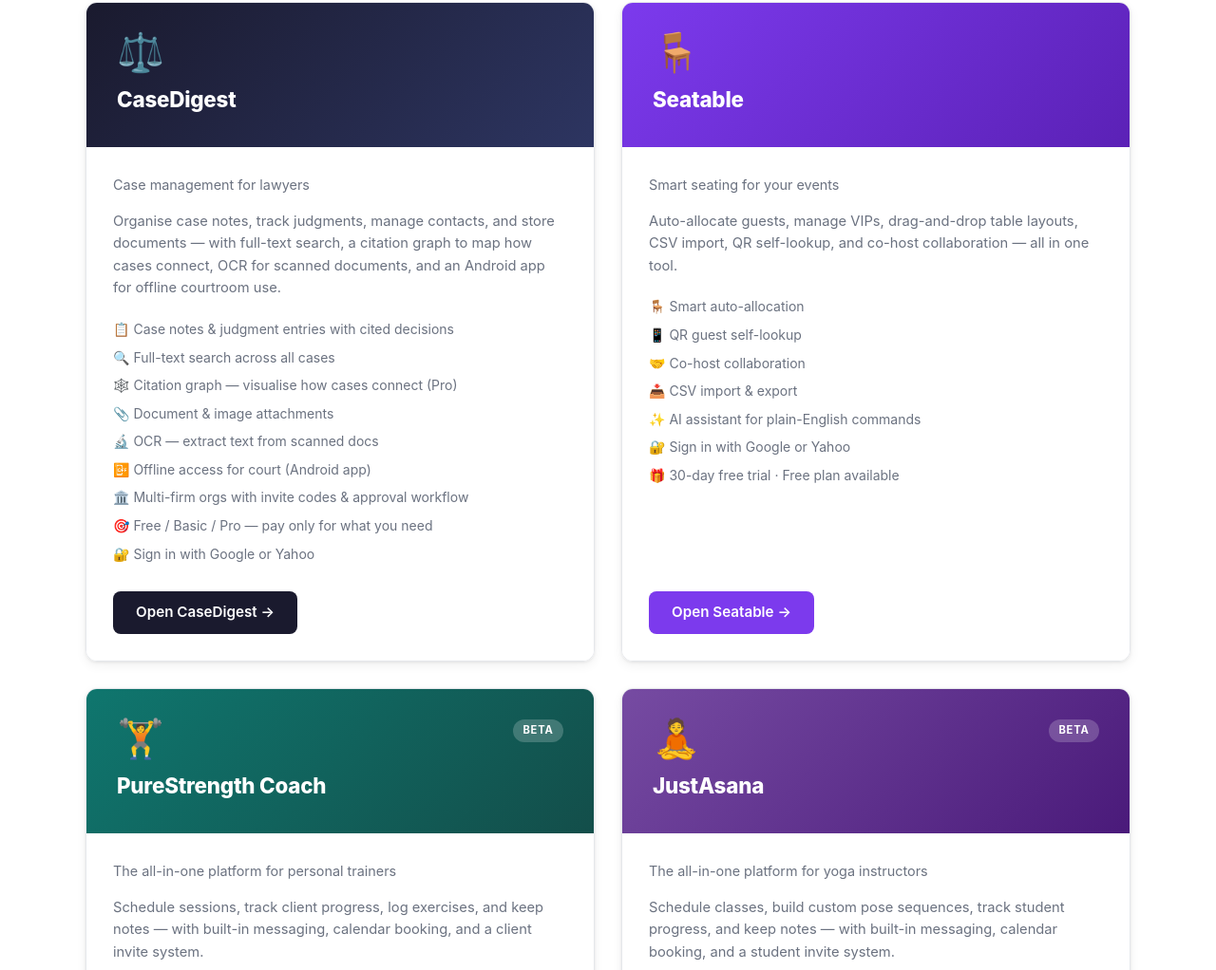
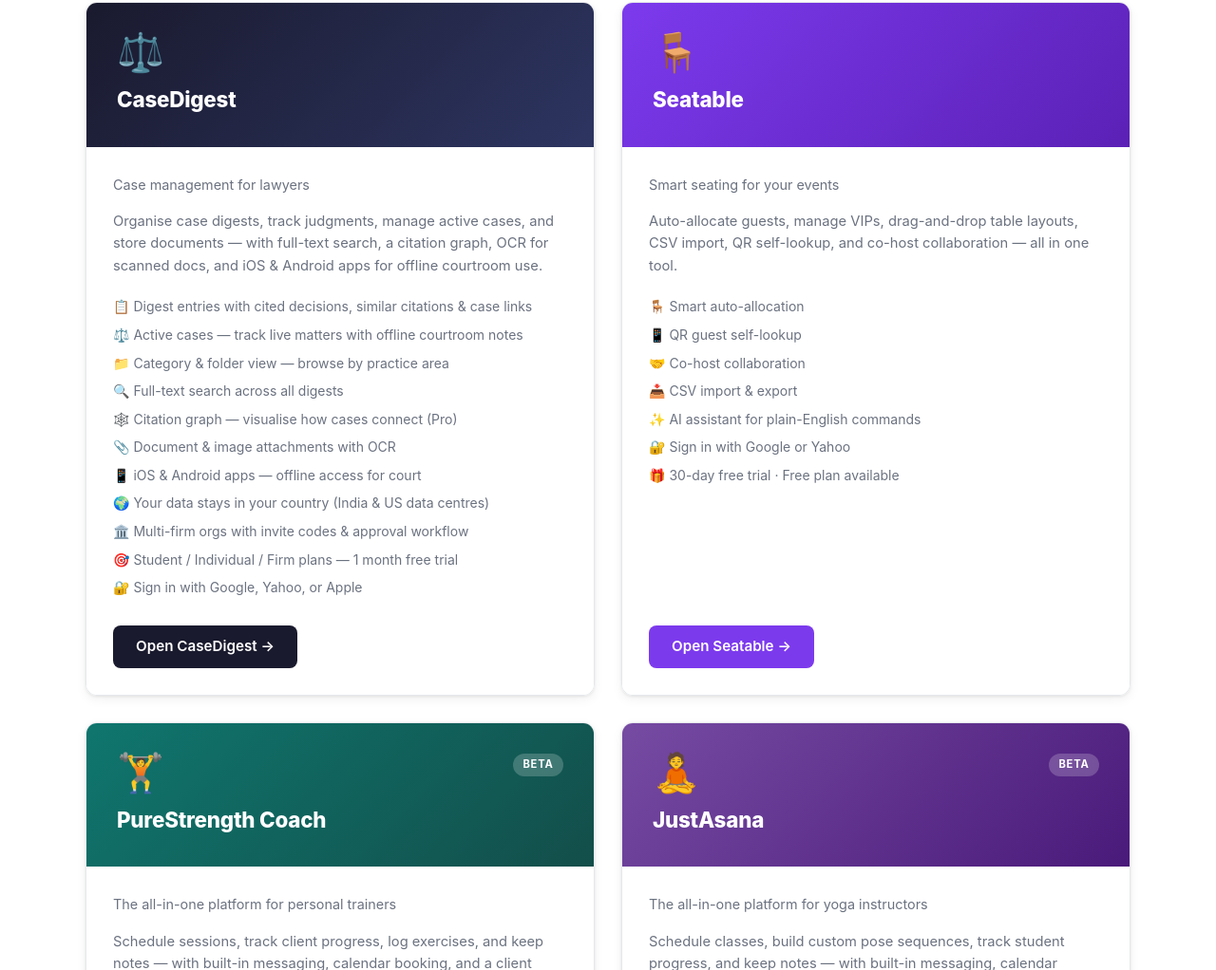
Before and after one commit to muthukumarn/justharigs, a plain HTML site: page index.html in a window 1280 px wide. Shown: the part 879-1901 px from the top of the page at 95% size. Drawn offline with Linux system fonts and the light colour scheme.

Commit message:
Update CaseDigest feature list to reflect current capabilities
Add active cases, category/folder view, multi-DC, iOS app, Apple sign-in,
and updated tiers. Consolidate attachments+OCR, update desc to match.

```diff
--- a/index.html
+++ b/index.html
@@ -48,17 +48,19 @@
           </div>
           <div class="product-card-body">
             <p class="product-tagline">Case management for lawyers</p>
-            <p class="product-desc">Organise case notes, track judgments, manage contacts, and store documents — with full-text search, a citation graph to map how cases connect, OCR for scanned documents, and an Android app for offline courtroom use.</p>
+            <p class="product-desc">Organise case digests, track judgments, manage active cases, and store documents — with full-text search, a citation graph, OCR for scanned docs, and iOS &amp; Android apps for offline courtroom use.</p>
             <ul class="product-features">
-              <li>📋 Case notes &amp; judgment entries with cited decisions</li>
-              <li>🔍 Full-text search across all cases</li>
+              <li>📋 Digest entries with cited decisions, similar citations &amp; case links</li>
+              <li>⚖️ Active cases — track live matters with offline courtroom notes</li>
+              <li>📁 Category &amp; folder view — browse by practice area</li>
+              <li>🔍 Full-text search across all digests</li>
               <li>🕸️ Citation graph — visualise how cases connect (Pro)</li>
-              <li>📎 Document &amp; image attachments</li>
-              <li>🔬 OCR — extract text from scanned docs</li>
-              <li>📴 Offline access for court (Android app)</li>
+              <li>📎 Document &amp; image attachments with OCR</li>
+              <li>📱 iOS &amp; Android apps — offline access for court</li>
+              <li>🌍 Your data stays in your country (India &amp; US data centres)</li>
               <li>🏛️ Multi-firm orgs with invite codes &amp; approval workflow</li>
-              <li>🎯 Free / Basic / Pro — pay only for what you need</li>
-              <li>🔐 Sign in with Google or Yahoo</li>
+              <li>🎯 Student / Individual / Firm plans — 1 month free trial</li>
+              <li>🔐 Sign in with Google, Yahoo, or Apple</li>
             </ul>
             <div class="product-card-footer">
               <a href="https://justcasedigest.com" class="btn btn-slate" target="_blank" rel="noopener">Open CaseDigest →</a>
```
